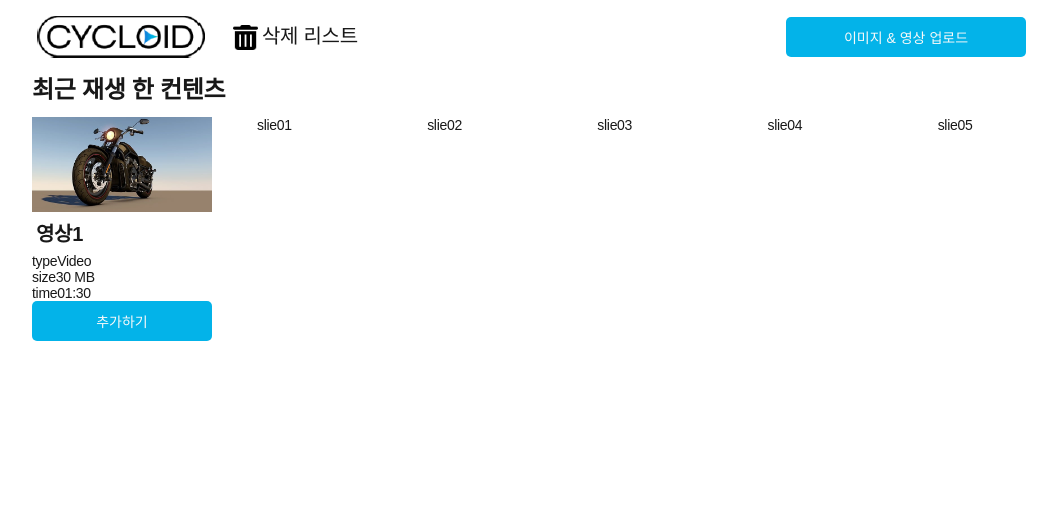
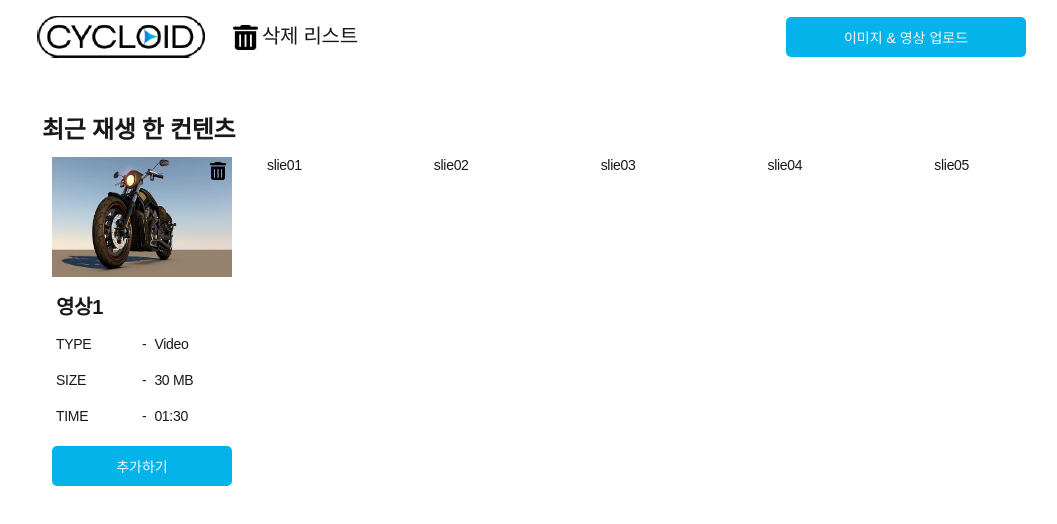
Before and after one commit to vitaZ-dev/cycloid-project, a React (Create React App) app: page / in a window 1280 px wide. Shown: the top 524 px of the page, without its empty margins (110-1167 px from the left). Built offline with nearby package versions, Linux system fonts and the light colour scheme; a web font is replaced by a local one.

Commit message:
feat: 공통 컴포넌트 생성 - 컨텐츠아이템

```diff
--- a/src/components/Main/ContentsItem.js
+++ b/src/components/Main/ContentsItem.js
@@ -6,7 +6,11 @@ import CommonButton from "../CommonButton";
 const ContentsItem = () => {
   return (
     <ItemArea>
-      <img src={bikeImg} alt="바이크 이미지" />
+      <button className="delete-contents">
+        <i className="delete-img"></i>
+        <span className="sr-only">컨텐츠 삭제</span>
+      </button>
+      <img className="item-img" src={bikeImg} alt="바이크 이미지" />
       <p className="item-title">영상1</p>
       <div className="item-type">
         <span>type</span>
--- a/src/index.css
+++ b/src/index.css
@@ -24,6 +24,7 @@ ul {
 
 button {
   border: 1px solid transparent;
+  background-color: transparent;
   cursor: pointer;
 }
 
--- a/src/style/MainCSS.js
+++ b/src/style/MainCSS.js
@@ -1,22 +1,48 @@
 import styled from '@emotion/styled';
+import deleteImg from "../images/trash-can.png";
 
-export const MainWrap = styled.section``;
+export const MainWrap = styled.section`
+  & > section {
+    margin-top: 40px;
+    padding: 0 10px 10px;
+  }
+`;
 
-export const MainCarouselArea = styled.div`
+export const MainCarouselArea = styled.section`
   .width200 {
     width: 200px !important;
   }
 `;
-
 export const ItemArea = styled.div`
+  position: relative;
+  margin: 0 auto;
   width: 180px;
   display: flex;
   flex-direction: column;
   justify-content: center;
-  // align-items: center;
-  img {
+
+  .delete-contents {
+    position: absolute;
+    top: 4px;
+    right: 4px;
+    margin: 0;
+    width: 20px;
+    height: 20px;
+    .delete-img {
+      width: 100%;
+      height: 100%;
+      display: block;
+      background-image: url(${deleteImg});
+      background-position: center;
+      background-repeat: no-repeat;
+      background-size: contain;
+    }
+  }
+
+  .item-img {
+    margin-bottom: 8px;
     width: 100%;
-    height: auto;
+    height: 120px;
   }
 
   .item-title {
@@ -24,4 +50,27 @@ export const ItemArea = styled.div`
     font-size: 20px;
     font-weight: 700;
   }
+
+  & > div {
+    padding: 4px;
+    display: flex;
+    font-weight: 500;
+    line-height: 2;
+    & > span {
+      flex: 1;
+      &:first-of-type {
+        text-transform: uppercase;
+      }
+      &:last-of-type::before {
+        content: "-";
+        margin-right: 8px;
+      }
+    }
+  }
+
+  button {
+    margin-top: 12px;
+  }
 `;
+
+export const AllContentsArea = styled.section``;
```
